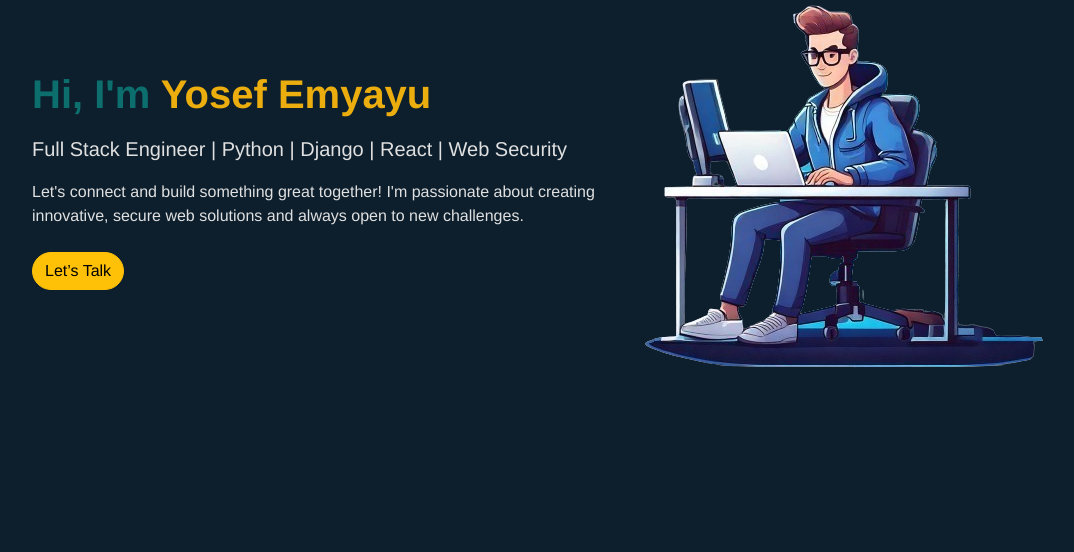
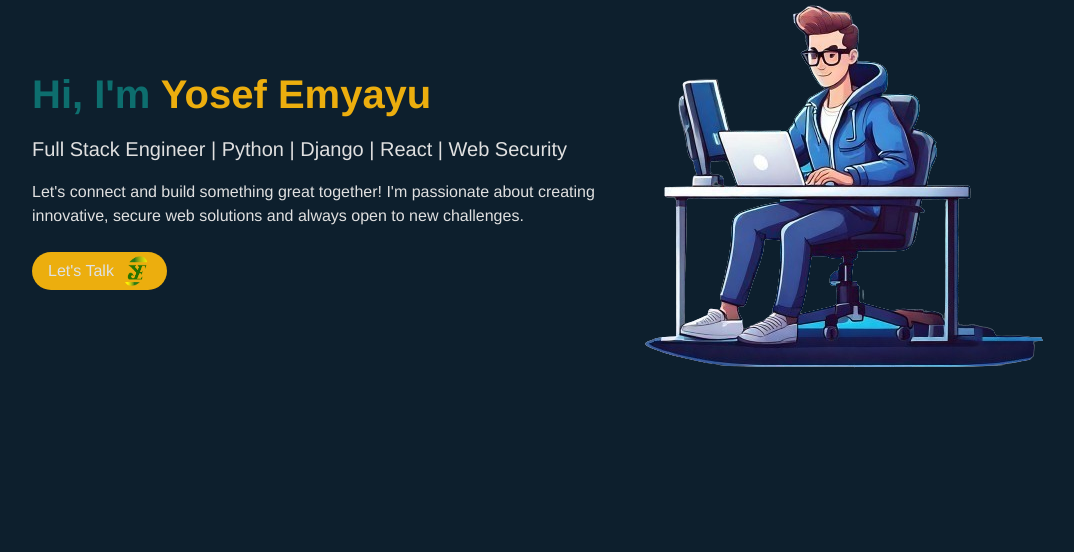
Before and after one commit to J0-Y0/portfolio, a Django app: page /about in a window 1280 px wide. Shown: the part 129-681 px from the top of the page, without its empty margins (50-1124 px from the left). Run offline with Django 5.2, Linux system fonts and the light colour scheme; style sheets or scripts are compiled from the project's sources.

Commit message:
styling "late's talk button"

```diff
--- a/portfolio_app/templates/about.html
+++ b/portfolio_app/templates/about.html
@@ -1,19 +1,3 @@
-{% comment %} {% load static %}
-<div class="row mt-md-5 align-items-center">
-  <div class="co-12 col-md-7 about-content" data-aos="fade-up">
-    <div class="header">
-      <h1 class="header-title">Hello,</h1>
-      <h2 class="header-title-sub">I'm <span class="text-warning">Yosef Emyayu</span></h2>
-    </div>
-
-    <p>As a Full Stack Engineer with over two years of experience, I specialize in Python, Django, React, and API development, with a strong focus on web security. My passion for programming, machine learning, and cybersecurity drives my commitment to solving complex challenges and delivering high-quality solutions. I stay updated on industry trends and continuously enhance my skills to contribute effectively to innovative projects. Let’s connect to explore how we can collaborate and create impactful solutions.</p>
-    <button type="button" class="btn btn-warning d-block px-5 rounded-0">Let's Talk</button>
-  </div>
-  <div class="col-md-5" data-aos="fade-down">
-    <img class="about-img" src="{% static 'bg.png' %}" alt="" />
-  </div>
-</div> {% endcomment %}
-
 {% load static %}
 <link rel="stylesheet" href="{% static 'css/about.css' %}" />
 <div class="row align-items-center mt-md-5">
@@ -21,7 +5,8 @@
     <h1 class="greeting">Hi, I'm <span class="highlight">Yosef Emyayu</span></h1>
     <p class="intro">Full Stack Engineer | Python | Django | React | Web Security</p>
     <p>Let's connect and build something great together! I'm passionate about creating innovative, secure web solutions and always open to new challenges.</p>
-    <button type="button" class="btn btn-warning rounded-pill">Let’s Talk</button>
+    {% comment %} <button type="button" class="btn btn-warning rounded-pill">Let’s Talk</button> {% endcomment %}
+    {% include 'components/button_contact.html' %}
   </div>
   <div class="col-md-5" data-aos="fade-down">
     <img src="{% static 'bg.png' %}" alt="Yosef's photo" class="about-img" />
--- a/portfolio_app/templates/base.html
+++ b/portfolio_app/templates/base.html
@@ -3,7 +3,7 @@
 <html lang="en" class="h-100">
   <head>
     <meta charset="utf-8" />
-    <meta name="viewport" content="width=device-width, initial-scale=0.95" />
+    <meta name="viewport" content="width=device-width, initial-scale=0.5" />
     <title>Bootstrap demo</title>
     <link href="https://cdn.jsdelivr.net/npm/bootstrap@5.3.3/dist/css/bootstrap.min.css" rel="stylesheet" integrity="sha384-QWTKZyjpPEjISv5WaRU9OFeRpok6YctnYmDr5pNlyT2bRjXh0JMhjY6hW+ALEwIH" crossorigin="anonymous" />
     <link rel="stylesheet" href="{% static 'css/style.css' %}" />
--- /dev/null
+++ b/portfolio_app/templates/components/button_contact.html
@@ -0,0 +1,46 @@
+{% load static %}
+<link rel="stylesheet" href="{% static 'css/button_contact.css' %}" />
+<button class="btn-cssbuttons btn rounded-0 p-1 px-3">
+  <span>Let's Talk</span><span><img src="{% static 'img/logo_2.png' %}" alt="Logo" width="30" height="30" class="px-1" /></span>
+  <ul>
+    <li>
+      <a href="https://twitter.com/SumethWrrn">
+        <svg height="28" width="28" viewBox="0 0 32 32" fill="none" xmlns="http://www.w3.org/2000/svg">
+          <g id="SVGRepo_bgCarrier" stroke-width="0"></g>
+          <g id="SVGRepo_tracerCarrier" stroke-linecap="round" stroke-linejoin="round"></g>
+          <g id="SVGRepo_iconCarrier">
+            <path d="M2 11.9556C2 8.47078 2 6.7284 2.67818 5.39739C3.27473 4.22661 4.22661 3.27473 5.39739 2.67818C6.7284 2 8.47078 2 11.9556 2H20.0444C23.5292 2 25.2716 2 26.6026 2.67818C27.7734 3.27473 28.7253 4.22661 29.3218 5.39739C30 6.7284 30 8.47078 30 11.9556V20.0444C30 23.5292 30 25.2716 29.3218 26.6026C28.7253 27.7734 27.7734 28.7253 26.6026 29.3218C25.2716 30 23.5292 30 20.0444 30H11.9556C8.47078 30 6.7284 30 5.39739 29.3218C4.22661 28.7253 3.27473 27.7734 2.67818 26.6026C2 25.2716 2 23.5292 2 20.0444V11.9556Z" fill="white"></path> <path d="M22.0515 8.52295L16.0644 13.1954L9.94043 8.52295V8.52421L9.94783 8.53053V15.0732L15.9954 19.8466L22.0515 15.2575V8.52295Z" fill="#EA4335"></path> <path d="M23.6231 7.38639L22.0508 8.52292V15.2575L26.9983 11.459V9.17074C26.9983 9.17074 26.3978 5.90258 23.6231 7.38639Z" fill="#FBBC05"></path> <path d="M22.0508 15.2575V23.9924H25.8428C25.8428 23.9924 26.9219 23.8813 26.9995 22.6513V11.459L22.0508 15.2575Z" fill="#34A853"></path> <path d="M9.94811 24.0001V15.0732L9.94043 15.0669L9.94811 24.0001Z" fill="#C5221F"></path> <path d="M9.94014 8.52404L8.37646 7.39382C5.60179 5.91001 5 9.17692 5 9.17692V11.4651L9.94014 15.0667V8.52404Z" fill="#C5221F"></path> <path d="M9.94043 8.52441V15.0671L9.94811 15.0734V8.53073L9.94043 8.52441Z" fill="#C5221F"></path> <path d="M5 11.4668V22.6591C5.07646 23.8904 6.15673 24.0003 6.15673 24.0003H9.94877L9.94014 15.0671L5 11.4668Z" fill="#4285F4"></path>
+          </g>
+        </svg>
+      </a>
+    </li>
+    <li>
+      <a href="https://codepen.io/sharpth">
+        <svg height="28" width="28" viewBox="0 0 32 32" fill="none" xmlns="http://www.w3.org/2000/svg">
+          <g id="SVGRepo_bgCarrier" stroke-width="0"></g>
+          <g id="SVGRepo_tracerCarrier" stroke-linecap="round" stroke-linejoin="round"></g>
+          <g id="SVGRepo_iconCarrier">
+            <circle cx="16" cy="16" r="14" fill="url(#paint0_linear_87_7225)"></circle> <path d="M22.9866 10.2088C23.1112 9.40332 22.3454 8.76755 21.6292 9.082L7.36482 15.3448C6.85123 15.5703 6.8888 16.3483 7.42147 16.5179L10.3631 17.4547C10.9246 17.6335 11.5325 17.541 12.0228 17.2023L18.655 12.6203C18.855 12.4821 19.073 12.7665 18.9021 12.9426L14.1281 17.8646C13.665 18.3421 13.7569 19.1512 14.314 19.5005L19.659 22.8523C20.2585 23.2282 21.0297 22.8506 21.1418 22.1261L22.9866 10.2088Z" fill="white"></path> <defs>
+              <linearGradient id="paint0_linear_87_7225" x1="16" y1="2" x2="16" y2="30" gradientUnits="userSpaceOnUse">
+                <stop stop-color="#37BBFE"></stop> <stop offset="1" stop-color="#007DBB"></stop>
+              </linearGradient>
+            </defs>
+          </g>
+        </svg>
+      </a>
+    </li>
+    <li>
+      <a href="https://github.com/SharpTH">
+        <svg height="25" width="25" viewBox="-2.4 -2.4 28.80 28.80" fill="none" xmlns="http://www.w3.org/2000/svg">
+          <g id="SVGRepo_bgCarrier" stroke-width="0">
+            <rect x="-2.4" y="-2.4" width="28.80" height="28.80" rx="14.4" fill="#47575c" strokewidth="0"></rect>
+          </g>
+          <g id="SVGRepo_tracerCarrier" stroke-linecap="round" stroke-linejoin="round"></g>
+          <g id="SVGRepo_iconCarrier">
+            <path d="M10.0376 5.31617L10.6866 6.4791C11.2723 7.52858 11.0372 8.90532 10.1147 9.8278C10.1147 9.8278 10.1147 9.8278 10.1147 9.8278C10.1146 9.82792 8.99588 10.9468 11.0245 12.9755C13.0525 15.0035 14.1714 13.8861 14.1722 13.8853C14.1722 13.8853 14.1722 13.8853 14.1722 13.8853C15.0947 12.9628 16.4714 12.7277 17.5209 13.3134L18.6838 13.9624C20.2686 14.8468 20.4557 17.0692 19.0628 18.4622C18.2258 19.2992 17.2004 19.9505 16.0669 19.9934C14.1588 20.0658 10.9183 19.5829 7.6677 16.3323C4.41713 13.0817 3.93421 9.84122 4.00655 7.93309C4.04952 6.7996 4.7008 5.77423 5.53781 4.93723C6.93076 3.54428 9.15317 3.73144 10.0376 5.31617Z" fill="#35e338"></path>
+          </g>
+        </svg>
+      </a>
+    </li>
+  </ul>
+</button>
--- /dev/null
+++ b/static/css/button_contact.css
@@ -0,0 +1 @@
+.btn-cssbuttons{position:relative;background:none;border:none;outline:none;overflow:hidden;cursor:pointer;transition:.3s cubic-bezier(0.215, 0.61, 0.355, 1)}.btn-cssbuttons::before{position:absolute;content:"";top:0;left:0;z-index:-1;width:100%;height:100%;background:#ecae0e;border-radius:24px;transition:.3s cubic-bezier(0.215, 0.61, 0.355, 1)}.btn-cssbuttons span,.btn-cssbuttons span span{display:inline-flex;vertical-align:middle;transition:.3s cubic-bezier(0.215, 0.61, 0.355, 1)}.btn-cssbuttons span{transition-delay:.05s}.btn-cssbuttons span:first-child{padding-right:7px}.btn-cssbuttons span span{margin-left:8px;transition-delay:.1s}.btn-cssbuttons ul{position:absolute;top:50%;left:0;right:0;display:flex;margin:0;padding:0;list-style-type:none;transform:translateY(-50%)}.btn-cssbuttons ul li{flex:1}.btn-cssbuttons ul li a{display:inline-flex;vertical-align:middle;transform:translateY(55px);transition:.3s cubic-bezier(0.215, 0.61, 0.355, 1)}.btn-cssbuttons ul li a:hover{opacity:.5}.btn-cssbuttons:hover::before{transform:scale(1.2)}.btn-cssbuttons:hover span,.btn-cssbuttons:hover span span{transform:translateY(-55px)}.btn-cssbuttons:hover ul li a{transform:translateY(0)}.btn-cssbuttons:hover ul li:nth-child(1) a{transition-delay:.15s}.btn-cssbuttons:hover ul li:nth-child(2) a{transition-delay:.2s}.btn-cssbuttons:hover ul li:nth-child(3) a{transition-delay:.25s}/*# sourceMappingURL=button_contact.css.map */
--- /dev/null
+++ b/static/css/button_contact.scss
@@ -0,0 +1,108 @@
+@import 'theme';
+
+
+/* From Uiverse.io by SharpTH */
+
+.btn-cssbuttons {
+    //  --btn-color: #e07b10;
+
+ position: relative;
+// padding: 16px 32px;
+// font-weight: 1000;
+//  font-size: 16px;
+//  line-height: 1;
+//  color:$bg-100;
+ background: none;
+ border: none;
+ outline: none;
+ overflow: hidden;
+ cursor: pointer;
+//  filter: drop-shadow(0 2px 8px rgba(39, 94, 254, 0.32));
+ transition: 0.3s cubic-bezier(0.215, 0.61, 0.355, 1);
+}
+
+.btn-cssbuttons::before {
+ position: absolute;
+ content: "";
+ top: 0;
+ left: 0;
+ z-index: -1;
+ width: 100%;
+ height: 100%;
+ background: $accent-100;
+ border-radius: 24px;
+ transition: 0.3s cubic-bezier(0.215, 0.61, 0.355, 1);
+}
+
+
+.btn-cssbuttons span,
+.btn-cssbuttons span span {
+ display: inline-flex;
+ vertical-align: middle;
+ transition: 0.3s cubic-bezier(0.215, 0.61, 0.355, 1);
+}
+
+.btn-cssbuttons span {
+ transition-delay: 0.05s;
+}
+
+.btn-cssbuttons span:first-child {
+ padding-right: 7px;
+}
+
+.btn-cssbuttons span span {
+ margin-left: 8px;
+ transition-delay: 0.1s;
+}
+
+.btn-cssbuttons ul {
+ position: absolute;
+ top: 50%;
+ left: 0;
+ right: 0;
+ display: flex;
+ margin: 0;
+ padding: 0;
+ list-style-type: none;
+ transform: translateY(-50%);
+}
+
+.btn-cssbuttons ul li {
+ flex: 1;
+}
+
+.btn-cssbuttons ul li a {
+ display: inline-flex;
+ vertical-align: middle;
+ transform: translateY(55px);
+ transition: 0.3s cubic-bezier(0.215, 0.61, 0.355, 1);
+}
+
+.btn-cssbuttons ul li a:hover {
+ opacity: 0.5;
+}
+
+.btn-cssbuttons:hover::before {
+ transform: scale(1.2);
+}
+
+.btn-cssbuttons:hover span,
+.btn-cssbuttons:hover span span {
+ transform: translateY(-55px);
+}
+
+.btn-cssbuttons:hover ul li a {
+ transform: translateY(0);
+}
+
+.btn-cssbuttons:hover ul li:nth-child(1) a {
+ transition-delay: 0.15s;
+}
+
+.btn-cssbuttons:hover ul li:nth-child(2) a {
+ transition-delay: 0.2s;
+}
+
+.btn-cssbuttons:hover ul li:nth-child(3) a {
+ transition-delay: 0.25s;
+}
```
Also changed, not shown: 2 other files.
